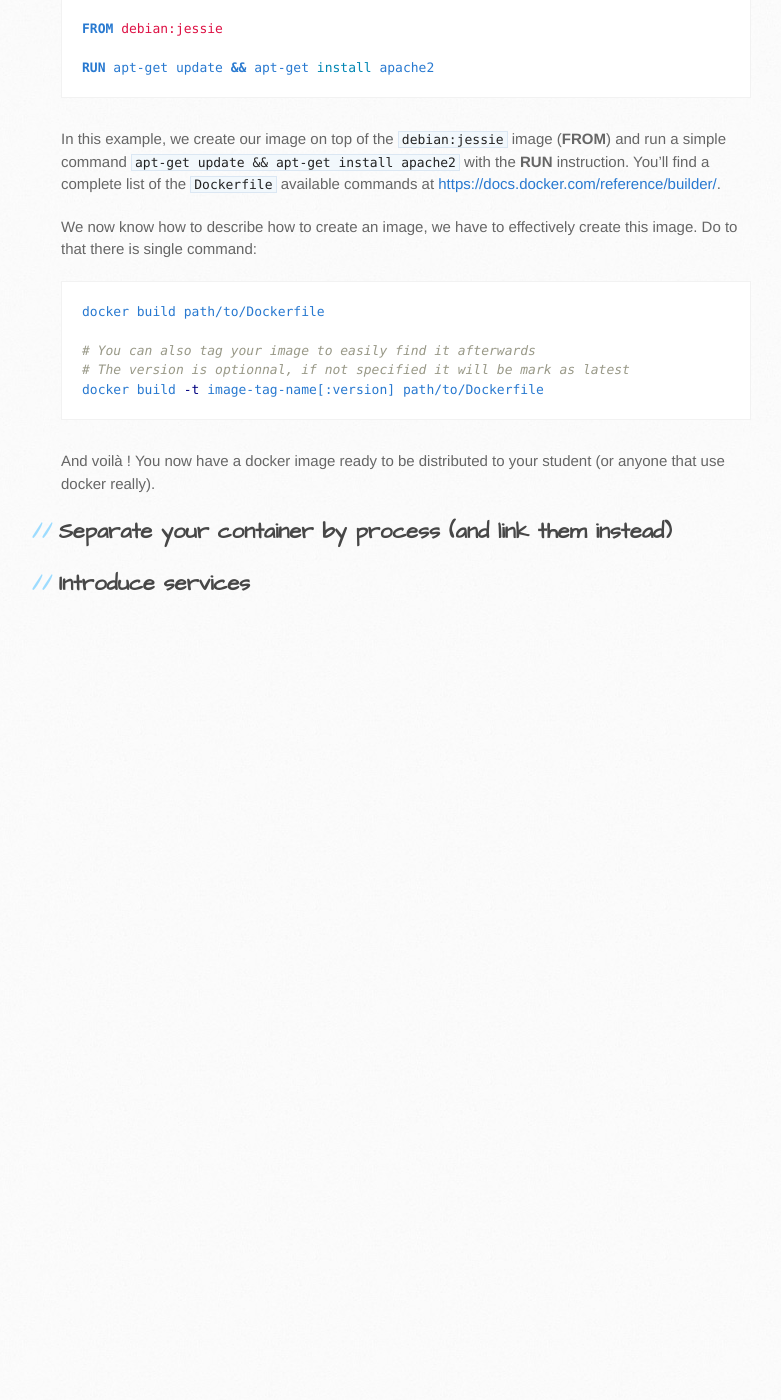
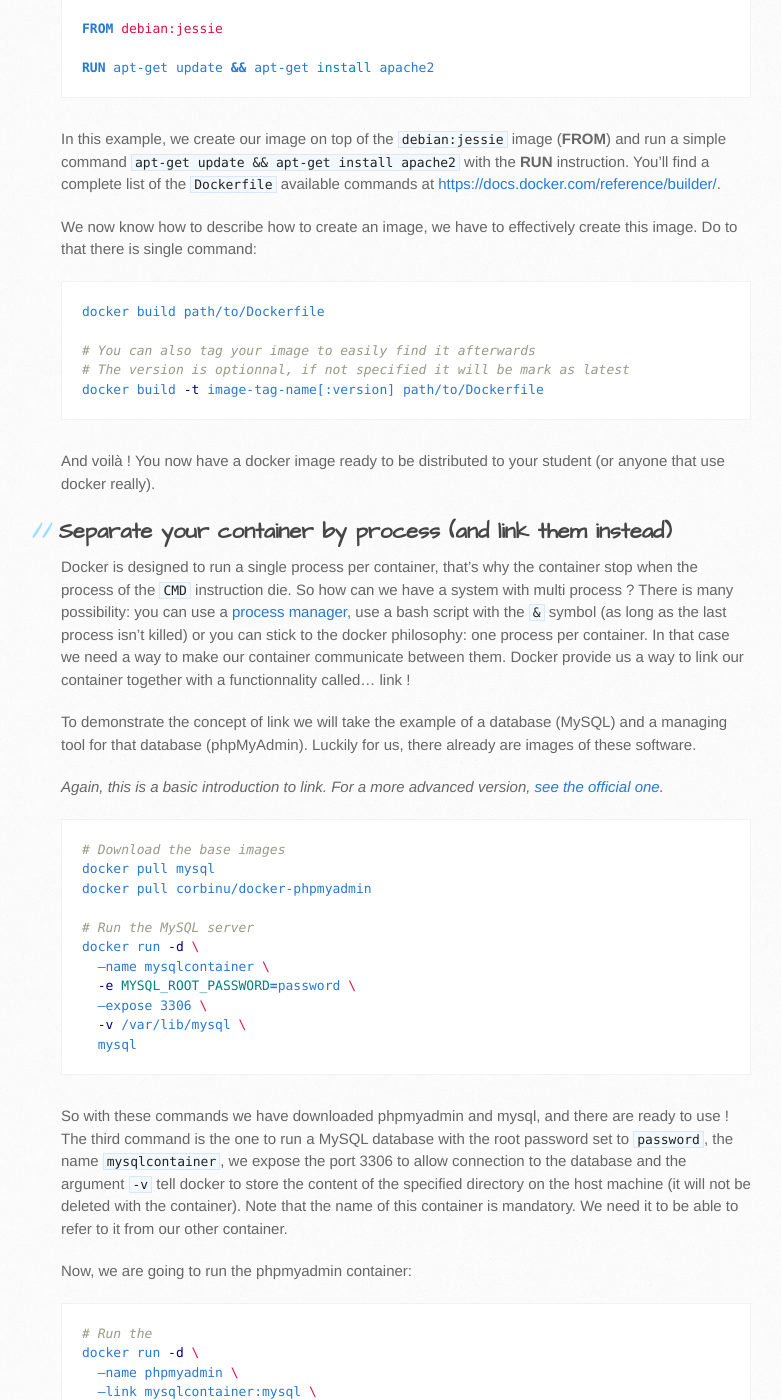
Before and after one commit to pfe-asr-2014/pfe-asr-2014.github.io, a Jekyll site: the page built from docs/create-your-service.md, in a window 1280 px wide and 1400 px high, scrolled down 967 px. Shown: the whole window, without its empty margins (109-890 px from the left). Built offline with Jekyll 4.4.1, drawn with Linux system fonts in a browser that asks for light colours; Markdown is read by kramdown in place of the engine named in the settings; before the commit the page ends 1597 px from its top, so only the background shows below that; some of the changed text lies outside the part shown.

Commit message:
Communication between containers

````diff
--- a/docs/create-your-service.md
+++ b/docs/create-your-service.md
@@ -68,4 +68,69 @@ And voilà ! You now have a docker image ready to be distributed to your student
 
 ## Separate your container by process (and link them instead)
 
+Docker is designed to run a single process per container, that's why the container
+stop when the process of the `CMD` instruction die. So how can we have a system
+with multi process ? There is many possibility: you can use a [process manager](http://ddollar.github.io/foreman/),
+use a bash script with the `&` symbol (as long as the last process isn't killed)
+or you can stick to the docker philosophy: one process per container. In that
+case we need a way to make our container communicate between them. Docker provide
+us a way to link our container together with a functionnality called… link !
+
+To demonstrate the concept of link we will take the example of a database (MySQL)
+and a managing tool for that database (phpMyAdmin). Luckily for us, there already
+are images of these software.
+
+_Again, this is a basic introduction to link. For a more advanced version,
+[see the official one](https://docs.docker.com/userguide/dockerlinks/)._
+
+```sh
+# Download the base images
+docker pull mysql
+docker pull corbinu/docker-phpmyadmin
+
+# Run the MySQL server
+docker run -d \
+  –name mysqlcontainer \
+  -e MYSQL_ROOT_PASSWORD=password \
+  –expose 3306 \
+  -v /var/lib/mysql \
+  mysql
+```
+
+So with these commands we have downloaded phpmyadmin and mysql, and there are
+ready to use ! The third command is the one to run a MySQL database with the root
+password set to `password`, the name `mysqlcontainer`, we expose the port 3306 to allow
+connection to the database and the argument `-v` tell docker to store the content
+of the specified directory on the host machine (it will not be deleted with the
+container).
+Note that the name of this container is mandatory. We need it to be able to refer
+to it from our other container.
+
+Now, we are going to run the phpmyadmin container:
+
+```sh
+# Run the
+docker run -d \
+  –name phpmyadmin \
+  –link mysqlcontainer:mysql \
+  -e MYSQL_USERNAME=root \
+  -e MYSQL_PASSWORD=password \
+  -p 80 \
+  corbinu/docker-phpmyadmin
+```
+
+So what have we done with this command ? We are running the container in the
+background (`-d`), with the name of phpmyadmin (`-name phpmyadmin`), pass to the
+container two environment variable: `MYSQL_USERNAME` and `MYSQL_PASSWORD`, expose
+the port 80 to the host and all of that with the image `corbinu/docker-phpmyadmin`.
+And we have linked the container `mysqlcontainer` to our phpmyadmin container with
+the alias `mysql`. This alias is used by docker to create two principals things:
+
+* an entry in the `/etc/hosts` file. It means that from the container, we can now
+  use the `mysql` uri to link to our mysql container (eg. you can `ping mysql`).
+* a bunch of environment variable that can help you to programmaticaly connect to
+  the linked container (see [the docker docs](https://docs.docker.com/userguide/dockerlinks/#environment-variables)).
+
+That's all, you now know how to make containers communicate between them !
+
 ## Introduce services
````
